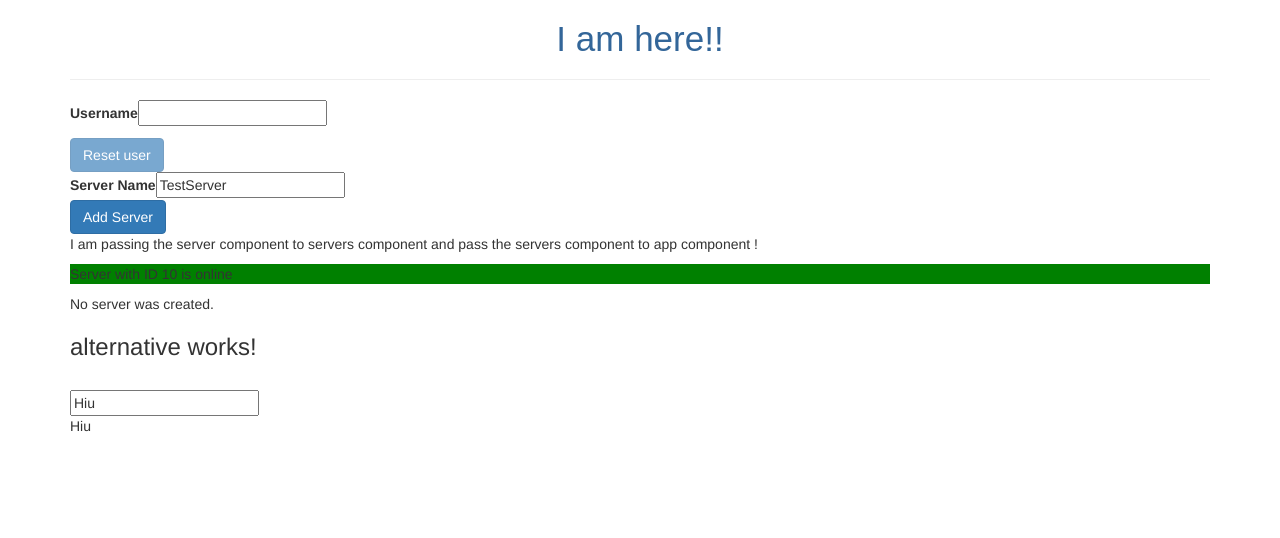
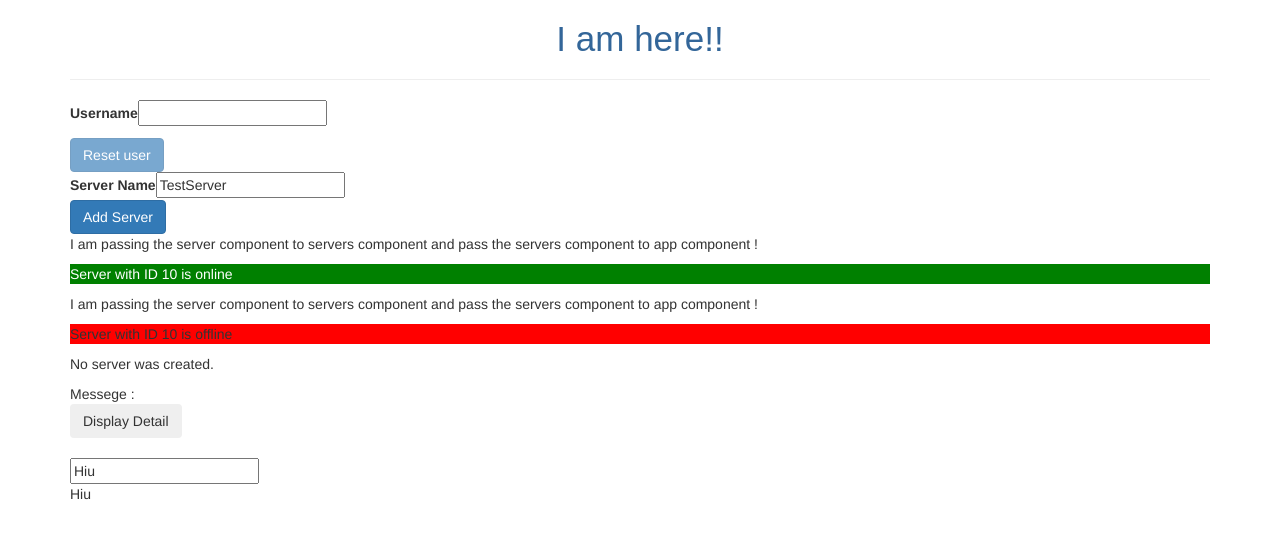
Before and after one commit to HiufaiLau/Angular-SPA, an Angular app: page / in a window 1280 px wide. Shown: the top 538 px of the page. Built offline with nearby package versions, Linux system fonts and the light colour scheme.

Commit message:
Angular ngFor and short review

```diff
--- a/src/app/alternative/alternative.component.html
+++ b/src/app/alternative/alternative.component.html
@@ -1,2 +1,4 @@
-
-  <h3>alternative works!</h3>
+<span>Messege :</span>
+<p *ngIf="showDetail">{{text}} </p>
+<br>
+<button class="btn btn-primaray" (click)="showDetail=!showDetail">Display Detail</button>
--- a/src/app/alternative/alternative.component.ts
+++ b/src/app/alternative/alternative.component.ts
@@ -6,8 +6,20 @@ import { Component, OnInit } from '@angular/core';
   styleUrls: ['./alternative.component.css']
 })
 export class AlternativeComponent implements OnInit {
+  showDetail = false;
+  text: string = 'Today is sunny.';
+  log:[];
 
   constructor() { }
+
+  onDisplay(){
+    this.showDetail=!this.showDetail;
+    this.log.push(this.log.length + 1);
+  }
+
+  outputText(){
+  this.text ;
+  }
 
   ngOnInit() {
   }
--- a/src/app/app.module.ts
+++ b/src/app/app.module.ts
@@ -7,6 +7,7 @@ import { AppComponent } from './app.component';
 import { ServerComponent } from './server/server.component';
 import { ServersComponent } from './servers/servers.component';
 import { AlternativeComponent } from './alternative/alternative.component';
+
 //where to find this class
 
 @NgModule({
@@ -19,6 +20,7 @@ import { AlternativeComponent } from './alternative/alternative.component';
     ServerComponent,
     ServersComponent,
     AlternativeComponent,
+
 
   ],
   imports: [
--- a/src/app/server/server.component.html
+++ b/src/app/server/server.component.html
@@ -2,4 +2,4 @@
 
 <!-- typescript expression -->
 <!-- call the function -->
-<p [ngStyle]="{backgroundColor:getColor()}">{{'Server'}} with ID {{serverId}} is {{getServerStatus()}}</p>
+<p [ngStyle]="{backgroundColor:getColor()}" [ngClass]="{online: serverStatus==='online'}">{{'Server'}} with ID {{serverId}} is {{getServerStatus()}}</p>
--- a/src/app/server/server.component.ts
+++ b/src/app/server/server.component.ts
@@ -2,7 +2,12 @@ import { Component } from '@angular/core';
 
 @Component({
     selector:'app-server',
-    templateUrl:'./server.component.html'
+    templateUrl:'./server.component.html',
+    styles:[`
+        .online{
+            color:white;
+        }
+    `]
 })
 export class ServerComponent{
     //String interpellation
@@ -23,4 +28,8 @@ export class ServerComponent{
     getColor(){
         return this.serverStatus ==='online' ? 'green' : 'red' ;
     }
+
+    // getFontColor(){
+    //     return this.serverStatus === 'online' ? 'white' : 'grey';
+    // }
 }
--- a/src/app/servers/servers.component.html
+++ b/src/app/servers/servers.component.html
@@ -23,7 +23,7 @@
 <!-- property binding -->
 <!-- <p>{{allowNewServer}}</p> -->
 
-<app-server></app-server>
+<app-server *ngFor="let server of servers"></app-server>
 <!-- <app-server></app-server> -->
 
 <!-- property binding, it is not the attribute -->
--- a/src/app/servers/servers.component.ts
+++ b/src/app/servers/servers.component.ts
@@ -17,6 +17,7 @@ export class ServersComponent implements OnInit {
   name = 'TestServer';
   username = '';
   serverCreated = false;
+  servers = ['TestServer','TestServer2'];
 
     constructor() {
   setTimeout(() => {
@@ -29,6 +30,7 @@ ngOnInit() {
 
 onCreateServer() {
   this.serverCreated = true;
+  this.servers.push(this.name);
   this.serverCreationStatus = "Server is created ! Name is " + this.name + ".";
 }
 
```
